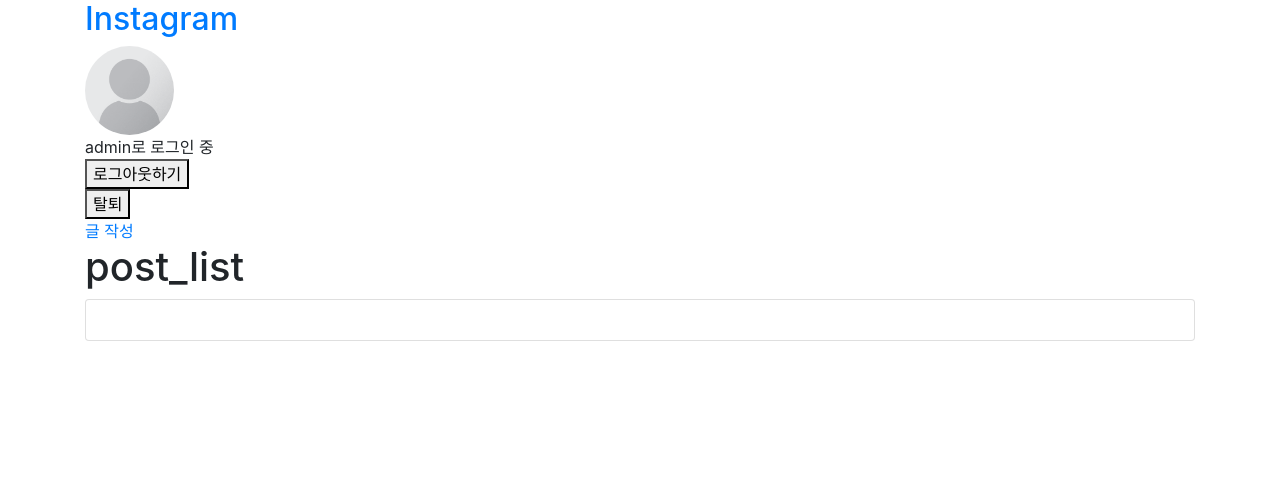
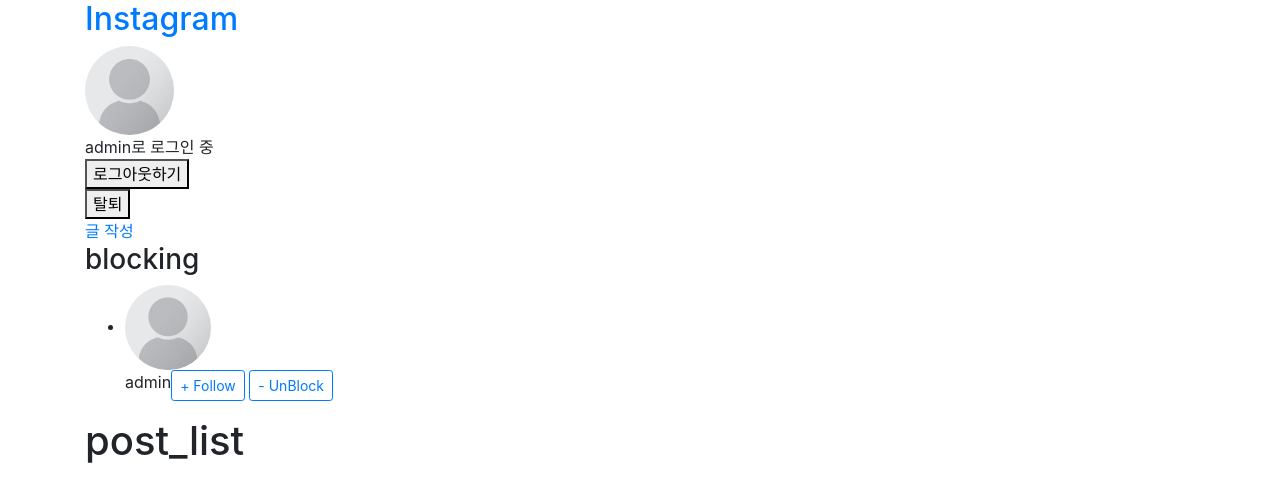
Before and after one commit to maro99/Instagram, a Django app: page /posts/ in a window 1280 px wide. Shown: the top 502 px of the page. Run offline with Django 3.2, Linux system fonts and the light colour scheme; a user stored in the database is signed in; data comes from the database, SQL or seed files in the repository; tables that the repository leaves empty hold one stand-in row (values such as "Sample post"); some libraries are stand-ins or nearby versions.

Commit message:
blocking된 user 목록도 상단에 보이게 함.

```diff
--- a/app/templates/posts/post_list.html
+++ b/app/templates/posts/post_list.html
@@ -3,7 +3,7 @@
 
 {% block content %}
 
-    <!--followers, following 출력.-->
+    <!--followers, following blocking 출력.-->
     {% if user.following %}
         <h3>following</h3>
         <ul>
@@ -74,6 +74,15 @@
                             <button type="submit" class="btn btn-outline-primary btn-sm">+ Follow</button>
                         {% endif %}
                     </form>
+
+                    <form action="{% url 'members:block-toggle' pk=follower_user.pk %}" method="POST" style="display: inline-block;" >
+                        {% csrf_token %}
+                        {% if follower_user in user.blocking %}
+                        <button type="submit" class="btn btn-outline-primary btn-sm">- UnBlock</button>
+                        {% else %}
+                        <button type="submit" class="btn btn-outline-primary btn-sm">+ Block</button>
+                        {% endif %}
+                    </form>
                 </li>
             {% endfor %}
         </ul>
@@ -81,7 +90,48 @@
     {% endif %}
 
 
+    {% if user.blocking %}
+        <h3>blocking</h3>
+        <ul>
+            {% for blocking_user in user.blocking %}
+                <li>
+                    {% if blocking_user.img_profile %}
+                        <div class="float-left" style="width:100px">
+                            <img width="40%" src="{{blocking_user.img_profile.url}} " class="rounded-circle" alt="">
+                        </div>
+                    {% else %}
+                        <div>
+                            <img width="8%" src="{% static '/images/blank_user.png' %}" alt="" class="rounded-circle">
+                        </div>
 
+                    {% endif %}
+
+                    <div class="float-left">
+                        {{ blocking_user }}
+                    </div>
+
+                    <form action="{% url 'members:follow-toggle' pk=blocking_user.pk %}" method="POST" style="display: inline-block;" >
+                        {% csrf_token %}
+                        {% if blocking_user in user.following %}
+                            <button type="submit" class="btn btn-outline-primary btn-sm">- UnFollow</button>
+                        {% else %}
+                            <button type="submit" class="btn btn-outline-primary btn-sm">+ Follow</button>
+                        {% endif %}
+                    </form>
+
+
+                    <form action="{% url 'members:block-toggle' pk=blocking_user.pk %}" method="POST" style="display: inline-block;" >
+                        {% csrf_token %}
+                        {% if blocking_user in user.blocking %}
+                            <button type="submit" class="btn btn-outline-primary btn-sm">- UnBlock</button>
+                        {% else %}
+                            <button type="submit" class="btn btn-outline-primary btn-sm">+ Block</button>
+                        {% endif %}
+                    </form>
+                </li>
+            {% endfor %}
+        </ul>
+    {% endif %}
 
 
 
@@ -92,6 +142,7 @@
         post.photo를 출력
     -->
 
+    {% if post.author not in user.blocking %}
     <div class="card mb-4" >
         <div class = 'card-body'>
 
@@ -103,9 +154,6 @@
                 /static/images/blank_user.png <- 이 경로를 src로 사용한다.
                 이떄, 'static'태그를 사용
                 -->
-
-            {% if post.author not in user.blocking %}
-
 
             {% if post.author.img_profile %}
 
@@ -197,14 +245,10 @@
                     <div class ='float-right'>{{ post.likes }}</div>
                 </form>
 
-
-
                 </div>
             </div>
-
+    </div>
 {% endif %}
-    </div>
-
 
     {% endfor %}
 
```
Lines whose indentation alone changed are shown as unchanged.
